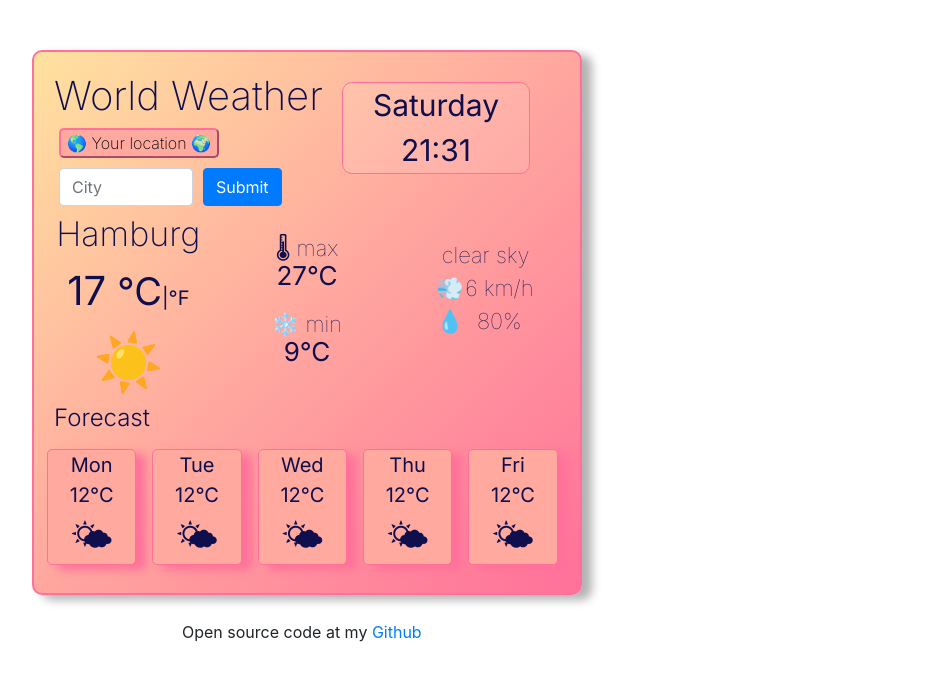
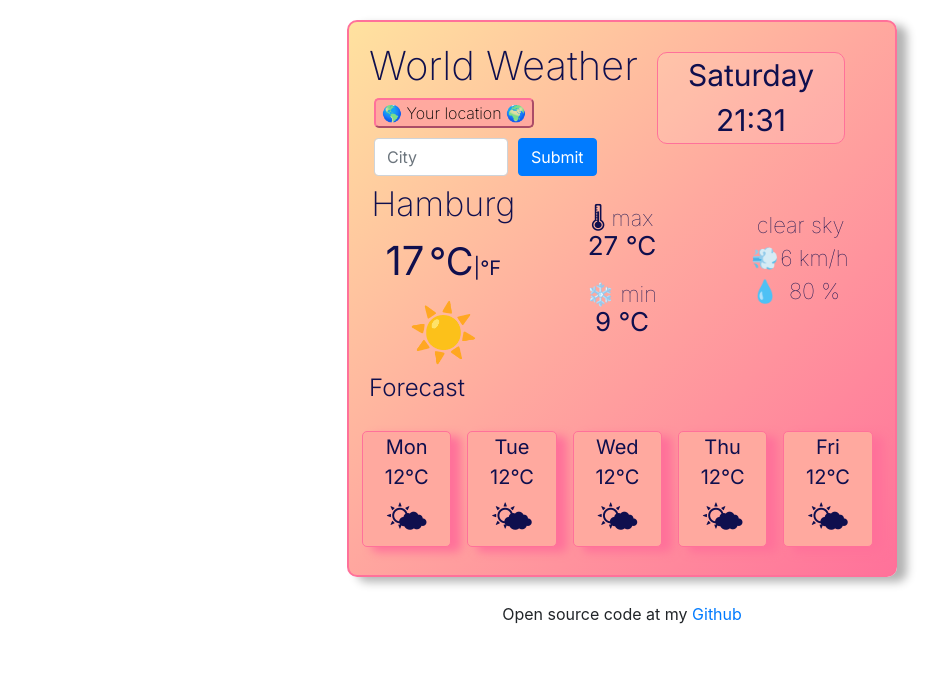
Before and after one commit to BibiBla/My-Weather-App, a plain HTML site: page index.html in a window 1280 px wide. Shown: the whole page, without its empty margins (18-960 px from the left). Drawn offline with nearby package versions, Linux system fonts and the light colour scheme.

Commit message:
Fixed forecast & source link centered

```diff
--- a/index.html
+++ b/index.html
@@ -1,13 +1,18 @@
 <!DOCTYPE html>
 <html lang="en">
-
   <head>
     <meta charset="UTF-8" />
     <meta name="viewport" content="width=device-width, initial-scale=1.0" />
-    <link href="https://fonts.googleapis.com/css2?family=Inter:wght@100;200;300;400;500;600;700;800;900&display=swap"
-        rel="stylesheet">
-    <link rel="stylesheet" href="https://stackpath.bootstrapcdn.com/bootstrap/4.4.1/css/bootstrap.min.css"
-        integrity="sha384-Vkoo8x4CGsO3+Hhxv8T/Q5PaXtkKtu6ug5TOeNV6gBiFeWPGFN9MuhOf23Q9Ifjh" crossorigin="anonymous" />
+    <link
+      href="https://fonts.googleapis.com/css2?family=Inter:wght@100;200;300;400;500;600;700;800;900&display=swap"
+      rel="stylesheet"
+    />
+    <link
+      rel="stylesheet"
+      href="https://stackpath.bootstrapcdn.com/bootstrap/4.4.1/css/bootstrap.min.css"
+      integrity="sha384-Vkoo8x4CGsO3+Hhxv8T/Q5PaXtkKtu6ug5TOeNV6gBiFeWPGFN9MuhOf23Q9Ifjh"
+      crossorigin="anonymous"
+    />
     <script src="https://unpkg.com/axios/dist/axios.min.js"></script>
     <title>Weather App</title>
     <link rel="stylesheet" href="style.css" />
@@ -15,20 +20,30 @@
 
   <body>
     <div class="container">
+      <div class="weather-app">
         <div class="time-day">
           <div class="day">Sunday</div>
           <div class="time">20:15</div>
         </div>
         <h1>World Weather</h1>
-        <button id="your-location">🌎 Your location 🌍 </button>
+        <button id="your-location">🌎 Your location 🌍</button>
         <form id="city-form">
           <div class="form-row align-items-center">
             <div class="col-6">
-                    <label class="sr-only" for="current-City">Enter your location</label>
-                    <input type="text" class="form-control mb-2" id="current-City" placeholder="City" />
+              <label class="sr-only" for="current-City"
+                >Enter your location</label
+              >
+              <input
+                type="text"
+                class="form-control mb-2"
+                id="current-City"
+                placeholder="City"
+              />
             </div>
             <div class="col-auto">
-                    <button type="submit" class="btn btn-primary mb-2">Submit</button>
+              <button type="submit" class="btn btn-primary mb-2">
+                Submit
+              </button>
             </div>
           </div>
         </form>
@@ -36,31 +51,37 @@
           <div class="col-4">
             <div class="current">
               <h2>Hamburg</h2>
-                    <h3 id="temperature">17 </h3><span class=celsius>°C</span><span class="fahrenheit">|°F</span>
+              <h3 id="temperature">17</h3>
+              <span class="celsius">°C</span><span class="fahrenheit">|°F</span>
               <div class="symbol">☀️</div>
             </div>
           </div>
           <div class="col-4">
             <div class="max-min">
               <div class="max">🌡 max</div>
-                    <div class="max-degree" id="max-temp">27</div><span class=celsius-max-min>°C</span>
+              <div class="max-degree" id="max-temp">27</div>
+              <span class="celsius-max-min">°C</span>
               <div class="min">❄️ min</div>
-                    <div class="min-degree" id="min-temp">9</div><span class=celsius-max-min>°C</span>
+              <div class="min-degree" id="min-temp">9</div>
+              <span class="celsius-max-min">°C</span>
             </div>
           </div>
           <div class="col-4">
             <div class="conditions">
               <div class="status">
-
-                        <div class="description" id="weather-description">clear sky</div>
+                <div class="description" id="weather-description">
+                  clear sky
+                </div>
               </div>
               <div class="wind">
                 <div class="wind-symbol">💨</div>
-                        <div class="windstrength" id="windspeed">6</div> <span class="km">km/h</span>
+                <div class="windstrength" id="windspeed">6</div>
+                <span class="km">km/h</span>
               </div>
               <div class="humidity">
                 <div class="drop">💧</div>
-                        <div class="hum-value" id="humidity">80</div><span class="hum-percent">%</span>
+                <div class="hum-value" id="humidity">80</div>
+                <span class="hum-percent">%</span>
               </div>
             </div>
           </div>
@@ -94,10 +115,14 @@
           </div>
         </div>
       </div>
+      <div class="source-link">
+        Open source code at my
+        <a href="https://github.com/BibiBla/My-Weather-App" target="blank"
+          >Github</a
+        >
       </div>
-    <p class="source-link">Open source code at my <a href="https://github.com/BibiBla/My-Weather-App" target="blank">Github</a></p>
+    </div>
 
     <script src="index.js"></script>
   </body>
-
 </html>
--- a/style.css
+++ b/style.css
@@ -1,20 +1,3 @@
-.container {
-  width: 550px;
-  margin: 50px;
-  margin-bottom: 25px;
-  border: 2px solid #ff719a;
-  background-image: linear-gradient(
-    -225deg,
-    #ffe29f 0%,
-    #ffa99f 48%,
-    #ff719a 100%
-  );
-  border-radius: 10px;
-  box-shadow: 10px 5px 10px rgba(0, 0, 0, 0.3);
-  padding: 20px;
-  color: rgb(15, 15, 78);
-  font-family: "Inter", sans-serif;
-}
 h1 {
   font-size: 40px;
   font-weight: 200;
@@ -31,6 +14,7 @@ h3 {
 }
 h4 {
   font-weight: 300;
+  margin-bottom: 20px;
 }
 .symbol {
   font-size: 56px;
@@ -45,6 +29,28 @@ h4 {
 #city-form {
   margin-top: 10px;
   width: 400px;
+}
+.wrapper {
+  margin: 0 auto;
+}
+
+.weather-app {
+  width: 550px;
+  margin: 0 auto;
+  margin-top: 20px;
+  margin-bottom: 25px;
+  border: 2px solid #ff719a;
+  background-image: linear-gradient(
+    -225deg,
+    #ffe29f 0%,
+    #ffa99f 48%,
+    #ff719a 100%
+  );
+  border-radius: 10px;
+  box-shadow: 10px 5px 10px rgba(0, 0, 0, 0.3);
+  padding: 20px;
+  color: rgb(15, 15, 78);
+  font-family: "Inter", sans-serif;
 }
 .time-day {
   float: right;
@@ -145,8 +151,6 @@ button {
   font-family: "inter" sans-serif;
   font-weight: 200;
 }
-
 .source-link {
-  margin-top: 0px;
-  padding-left: 200px;
+  text-align: center;
 }
```
Lines whose indentation alone changed are shown as unchanged.
